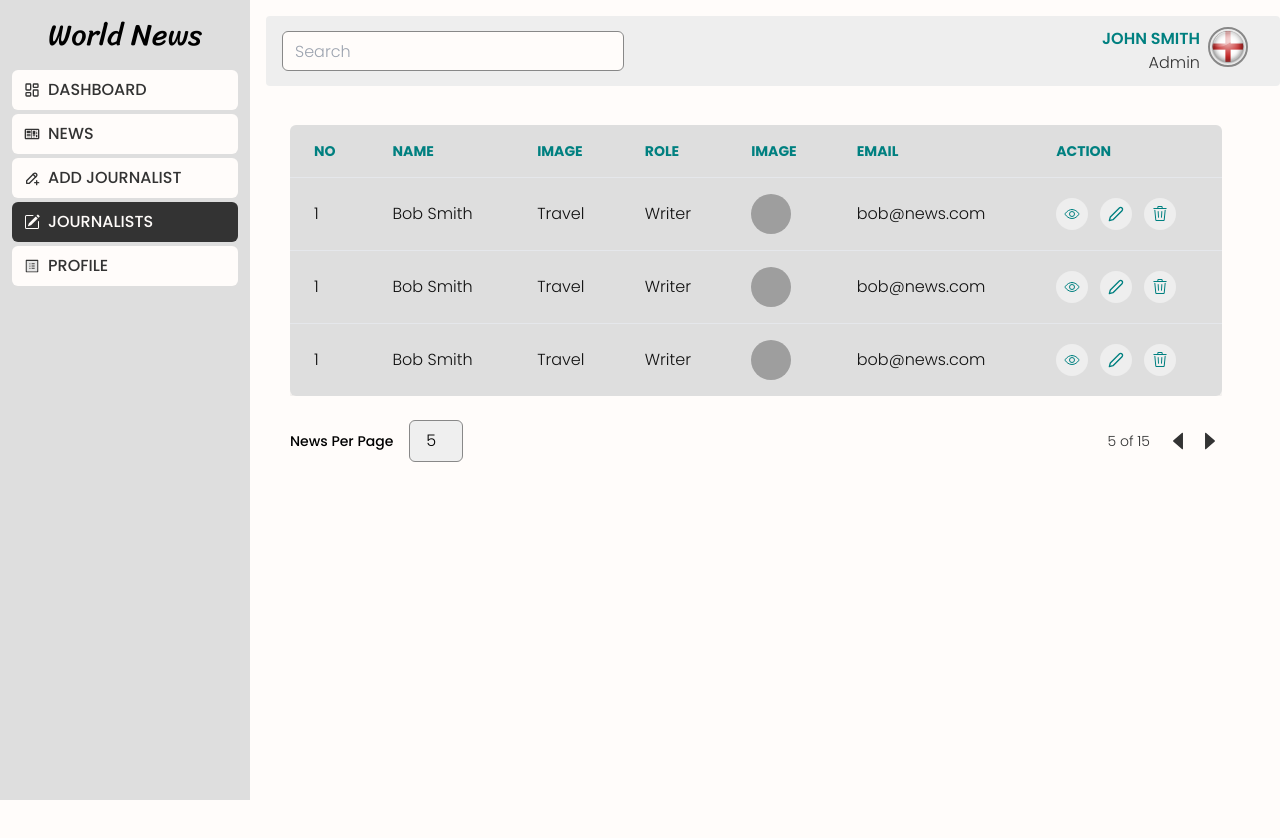
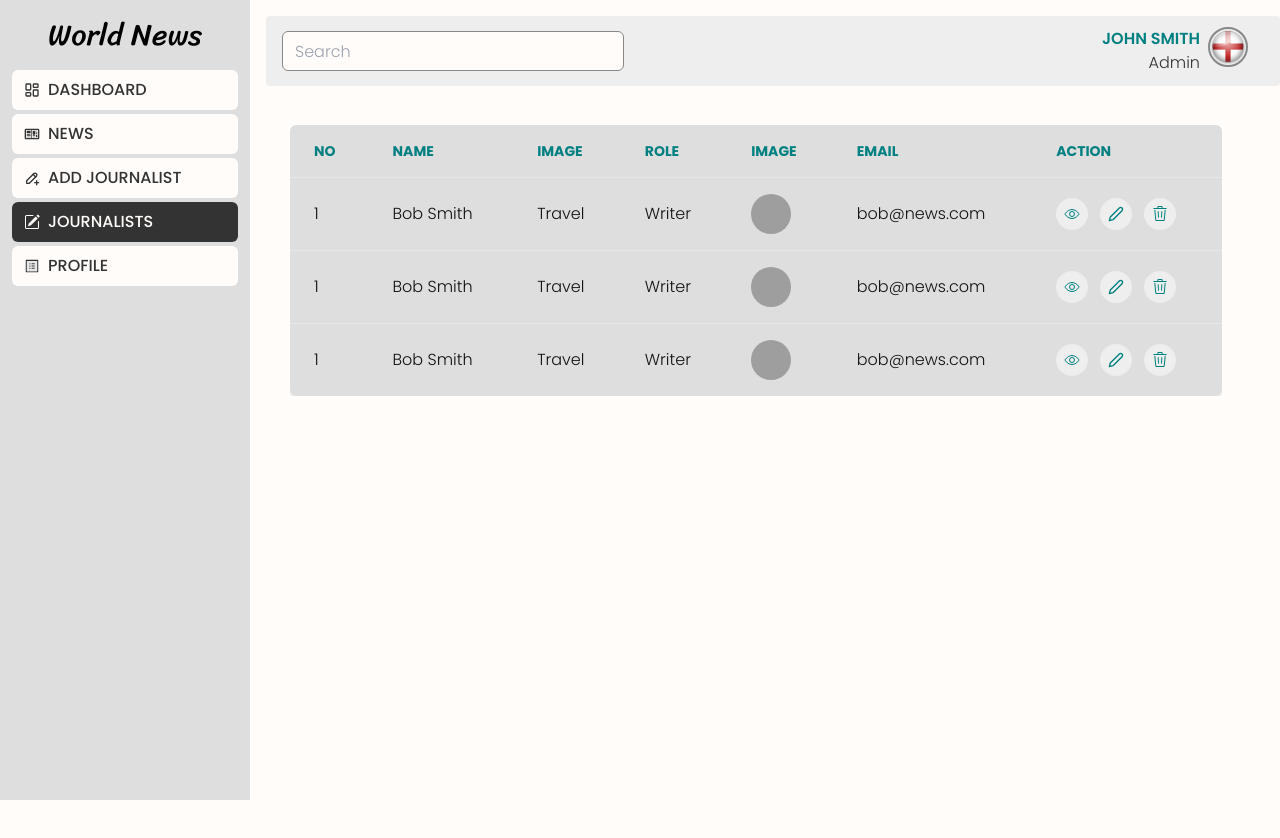
Before and after one commit to Nimira43/World-News, a React (Vite) app in the folder client/: page /dashboard/writers in a window 1280 px wide. Shown: the top 838 px of the page. Built offline with nearby package versions, Linux system fonts and the light colour scheme; grey boxes are pictures that could not be loaded.

Commit message:
Removing mark up.

```diff
--- a/client/src/dashboard/pages/Writers.jsx
+++ b/client/src/dashboard/pages/Writers.jsx
@@ -59,28 +59,6 @@ const Writers = () => {
           </tbody>
         </table>
       </div>
-      <div className='flex justify-between items-center py-6'>
-        <div className='flex items-center gap-4'>
-          <label className='text-sm font-medium'>News Per Page</label>
-          <select
-            name="category"
-            id="category"
-            className='px-4 py-2 rounded-md border border-grey-medium focus:border-grey-dark'
-          >
-            <option value="5">5</option>
-            <option value="10">10</option>
-            <option value="15">15</option>
-            <option value="20">20</option>
-          </select>
-        </div>
-        <div className='flex items-center gap-4 text-sm text-grey-dark'>
-          <span>5 of 15</span>
-          <div className='flex gap-2'>
-            <AiOutlineCaretLeft className='w-6 h-6 text-grey-dark cursor-pointer hover:text-primary'/>
-            <AiOutlineCaretRight className='w-6 h-6 text-grey-dark cursor-pointer hover:text-primary'/>
-          </div>
-        </div>
-      </div>
     </div>
   )
 }
```
